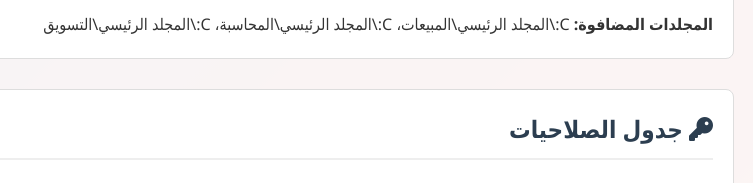
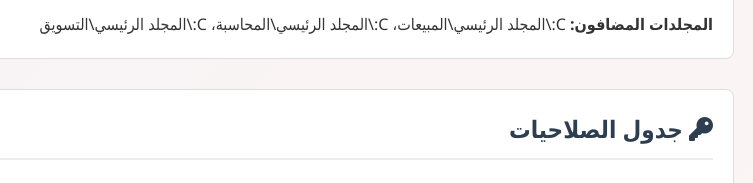
Before and after one commit to ZainTechPro/Dev-tech-permission, a plain HTML site: page DEV-Permission.html in a window 1280 px wide. Shown: the part 576-759 px from the top of the page, 501-1254 px from the left. Drawn offline with Linux system fonts and the light colour scheme.

Commit message:
Update DEV-Permission.html

```diff
--- a/DEV-Permission.html
+++ b/DEV-Permission.html
@@ -316,7 +316,7 @@
         function renderFoldersList() {
             const container = document.getElementById('foldersList');
             if (folders.length > 0) {
-                container.innerHTML = `<p><strong>المجلدات المضافوة:</strong> ${folders.join('، ')}</p>`;
+                container.innerHTML = `<p><strong>المجلدات المضافون:</strong> ${folders.join('، ')}</p>`;
             } else {
                 container.innerHTML = '<p>لم يتم إضافة أي مجلدات بعد</p>';
             }
@@ -547,4 +547,5 @@
         window.onload = initApp;
     </script>
 </body>
+
 </html>
```
